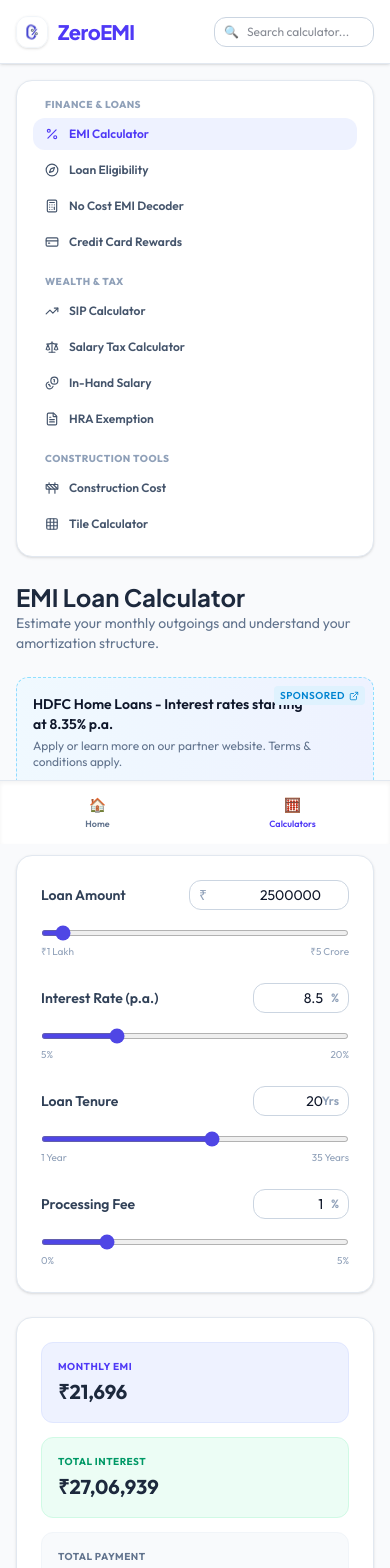
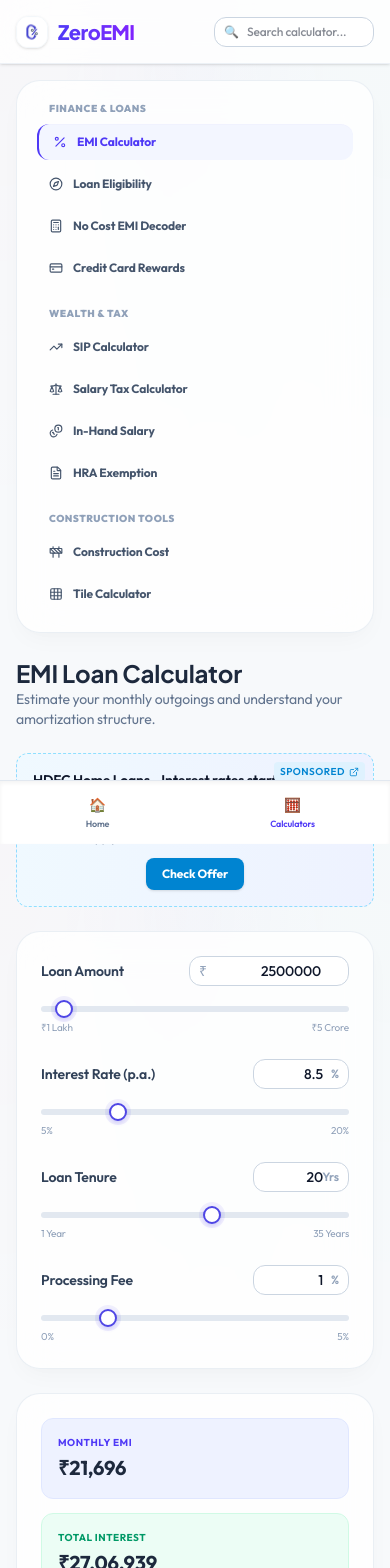
Before and after one commit to Pavan-Madisetty/calcpilot, a Next.js app in the folder web/: page /calculators/emi in a window 390 px wide. Shown: the top 1568 px of the page. Built offline with nearby package versions, Linux system fonts and the light colour scheme.

Commit message:
Upgrade entire web and mobile applications to premium look and feel

```diff
--- a/web/src/app/globals.css
+++ b/web/src/app/globals.css
@@ -22,7 +22,7 @@
 }
 
 :root {
-  --background: #fcfcfd; /* Ultra clean off-white */
+  --background: #f8fafc; /* Warm, premium slate-50 background */
   --foreground: #0f172a; /* Slate 900 */
 
   --card: #ffffff;
@@ -44,7 +44,7 @@
   --input: #ffffff;
   --ring: #4f46e5;
 
-  --radius: 0.75rem;
+  --radius: 1rem;
 
   --chart-1: #4f46e5; /* Royal Indigo */
   --chart-2: #10b981; /* Forest Emerald */
@@ -56,17 +56,54 @@
 /* Base Body Styles */
 body {
   background-color: var(--background);
+  background-image:
+    radial-gradient(at 0% 0%, rgba(244, 63, 94, 0.03) 0px, transparent 50%),
+    radial-gradient(at 50% 0%, rgba(79, 70, 229, 0.03) 0px, transparent 50%),
+    radial-gradient(at 100% 0%, rgba(16, 185, 129, 0.02) 0px, transparent 50%);
   color: var(--foreground);
   font-family: var(--font-sans);
   overflow-x: hidden;
+  letter-spacing: -0.01em;
 }
 
-/* Premium Card and shadow styling */
-.premium-card {
-  background: #ffffff;
-  border: 1px solid #e2e8f0;
-  box-shadow: 0 4px 6px -1px rgba(0, 0, 0, 0.05), 0 2px 4px -2px rgba(0, 0, 0, 0.05);
-  border-radius: 1rem;
+/* Glassmorphism Card Style */
+.glass-card,
+.bg-white.border.border-slate-200,
+.bg-white.border.border-slate-200.shadow-sm,
+.bg-white.border.border-slate-200.rounded-2xl.shadow-sm,
+.bg-white.border.border-slate-200.rounded-3xl.shadow-sm,
+[class*="bg-white"][class*="border-slate-200"][class*="rounded-"],
+section.bg-white.border.border-slate-200 {
+  background: rgba(255, 255, 255, 0.8) !important;
+  backdrop-filter: blur(20px) !important;
+  -webkit-backdrop-filter: blur(20px) !important;
+  border: 1px solid rgba(226, 232, 240, 0.7) !important;
+  box-shadow:
+    0 10px 25px -5px rgba(15, 23, 42, 0.03),
+    0 8px 16px -6px rgba(15, 23, 42, 0.02) !important;
+  border-radius: 1.5rem !important; /* Soften the corners globally */
+  transition: all 0.3s cubic-bezier(0.4, 0, 0.2, 1) !important;
+}
+
+/* Add hover effect to interactive cards globally */
+a.bg-white.border.border-slate-200:hover,
+a.bg-white.border.border-slate-200.shadow-sm:hover,
+a.bg-white.border.border-slate-200.rounded-2xl.shadow-sm:hover,
+a.bg-white.border.border-slate-200.rounded-3xl.shadow-sm:hover,
+a[class*="bg-white"][class*="border-slate-200"][class*="rounded-"]:hover {
+  border-color: rgba(79, 70, 229, 0.35) !important;
+  box-shadow:
+    0 20px 35px -10px rgba(79, 70, 229, 0.08),
+    0 4px 12px -2px rgba(15, 23, 42, 0.03) !important;
+  transform: translateY(-2px) !important;
+}
+
+/* Upgraded Header with solid-glass filter */
+header.sticky {
+  background: rgba(255, 255, 255, 0.8) !important;
+  backdrop-filter: blur(20px) !important;
+  -webkit-backdrop-filter: blur(20px) !important;
+  border-bottom: 1px solid rgba(226, 232, 240, 0.6) !important;
 }
 
 /* Custom scrollbars */
@@ -88,24 +125,65 @@ body {
   background: #94a3b8;
 }
 
-/* Input elements styling */
+/* Premium range input */
 input[type="range"] {
+  -webkit-appearance: none;
+  width: 100%;
   height: 6px;
   border-radius: 9999px;
   background: #e2e8f0;
-  accent-color: var(--primary);
+  outline: none;
 }
 
+input[type="range"]::-webkit-slider-thumb {
+  -webkit-appearance: none;
+  appearance: none;
+  width: 18px;
+  height: 18px;
+  border-radius: 50%;
+  background: #ffffff;
+  border: 2px solid var(--primary);
+  cursor: pointer;
+  box-shadow: 0 2px 4px rgba(79, 70, 229, 0.2), 0 0 0 4px rgba(79, 70, 229, 0.08);
+  transition: transform 0.1s ease, box-shadow 0.1s ease;
+}
+
+input[type="range"]::-webkit-slider-thumb:hover {
+  transform: scale(1.1);
+  box-shadow: 0 3px 6px rgba(79, 70, 229, 0.3), 0 0 0 6px rgba(79, 70, 229, 0.12);
+}
+
+input[type="range"]::-webkit-slider-thumb:active {
+  transform: scale(0.95);
+  box-shadow: 0 1px 2px rgba(79, 70, 229, 0.2), 0 0 0 8px rgba(79, 70, 229, 0.16);
+}
+
+/* General form fields */
 select, input[type="number"], input[type="text"] {
   border: 1px solid #cbd5e1;
   border-radius: 0.75rem;
   background-color: #ffffff;
   color: #0f172a;
-  transition: all 0.2s ease;
+  font-weight: 500;
+  transition: all 0.2s cubic-bezier(0.4, 0, 0.2, 1);
 }
 
 select:focus, input[type="number"]:focus, input[type="text"]:focus {
   border-color: var(--primary);
-  box-shadow: 0 0 0 2px rgba(79, 70, 229, 0.15);
+  box-shadow: 0 0 0 3px rgba(79, 70, 229, 0.12);
   outline: none;
 }
+
+/* Enhance print layout formatting */
+@media print {
+  body {
+    background: #ffffff !important;
+    color: #000000 !important;
+  }
+  .glass-card,
+  .bg-white.border.border-slate-200.shadow-sm {
+    border: none !important;
+    background: transparent !important;
+    box-shadow: none !important;
+  }
+}
--- a/web/src/components/CalculatorsLayout.tsx
+++ b/web/src/components/CalculatorsLayout.tsx
@@ -58,10 +58,10 @@ export default function CalculatorsLayout({ children }: CalculatorsLayoutProps)
   return (
     <div className="grid grid-cols-1 lg:grid-cols-12 gap-6 items-start">
       {/* Sidebar list of calculators on desktop */}
-      <div className="lg:col-span-3 bg-white border border-slate-200 p-4 rounded-2xl shadow-sm space-y-4">
+      <div className="lg:col-span-3 glass-card p-5 shadow-sm space-y-5">
         {categories.map((cat) => (
-          <div key={cat.name} className="space-y-1">
-            <span className="text-[10px] uppercase font-extrabold text-slate-400 tracking-wider px-3 mb-1.5 block">
+          <div key={cat.name} className="space-y-1.5">
+            <span className="text-[10px] uppercase font-black text-slate-400 tracking-wider px-3 mb-2 block">
               {cat.name}
             </span>
             {cat.items.map((c) => {
@@ -71,10 +71,10 @@ export default function CalculatorsLayout({ children }: CalculatorsLayoutProps)
                 <Link
                   key={c.id}
                   href={c.href}
-                  className={`flex items-center w-full px-3 py-2 rounded-xl text-left text-xs font-semibold transition cursor-pointer ${
+                  className={`flex items-center w-full px-3 py-2.5 rounded-xl text-left text-xs font-bold transition-all duration-200 cursor-pointer ${
                     active
-                      ? 'bg-indigo-50 text-indigo-600 font-bold'
-                      : 'text-slate-600 hover:bg-slate-50'
+                      ? 'bg-indigo-50/70 border-l-2 border-indigo-600 pl-3.5 text-indigo-600 shadow-[inset_0_1px_1px_rgba(79,70,229,0.02)]'
+                      : 'text-slate-600 hover:bg-slate-100/60 hover:text-indigo-600 hover:pl-3.5'
                   }`}
                 >
                   <Icon size={14} className="mr-2.5 shrink-0" />
--- a/web/src/components/PublicLayout.tsx
+++ b/web/src/components/PublicLayout.tsx
@@ -44,13 +44,13 @@ export default function PublicLayout({
   return (
     <div className="min-h-screen flex flex-col bg-slate-50/50">
       {/* 1. PREMIUM TOP NAVIGATION BAR */}
-      <header className="sticky top-0 z-40 bg-white border-b border-slate-200 shadow-sm h-16 shrink-0">
+      <header className="sticky top-0 z-40 bg-white/85 backdrop-blur-md border-b border-slate-200/60 shadow-sm h-16 shrink-0">
         <div className="max-w-5xl mx-auto px-4 md:px-6 h-full flex items-center justify-between gap-4">
 
           {/* Logo Brand with icon */}
-          <Link href="/" className="flex items-center gap-2.5 cursor-pointer">
-            <img src="/logo.png" alt="ZeroEMI Logo" className="h-8 w-8 rounded-xl object-contain shadow-sm border border-slate-100" />
-            <span className="font-extrabold text-xl font-display text-indigo-600 tracking-tight">
+          <Link href="/" className="flex items-center gap-2.5 cursor-pointer group">
+            <img src="/logo.png" alt="ZeroEMI Logo" className="h-8 w-8 rounded-xl object-contain shadow-sm border border-slate-100/80 transition-transform duration-300 group-hover:scale-105" />
+            <span className="font-black text-xl font-display bg-gradient-to-r from-indigo-600 to-violet-600 bg-clip-text text-transparent tracking-tight">
               ZeroEMI
             </span>
           </Link>
```
Also changed, not shown: 1 other file (tests, documents, lock files or other folders).
